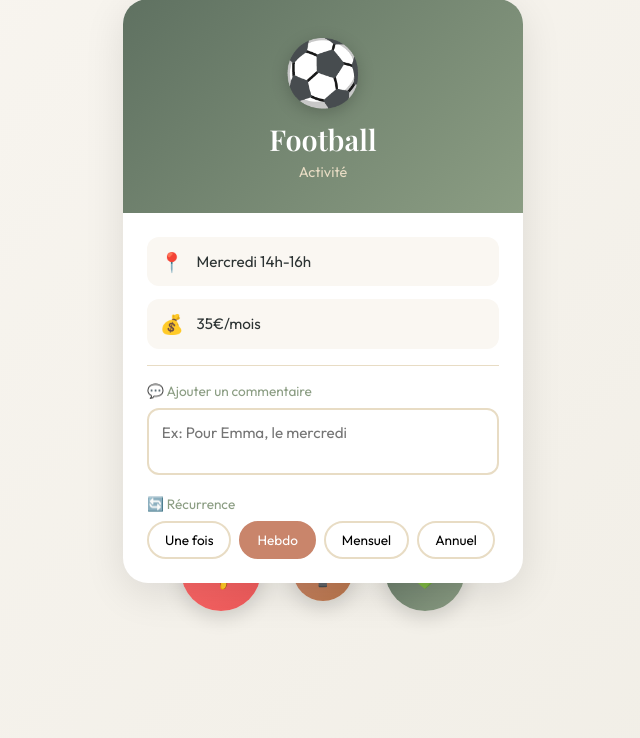
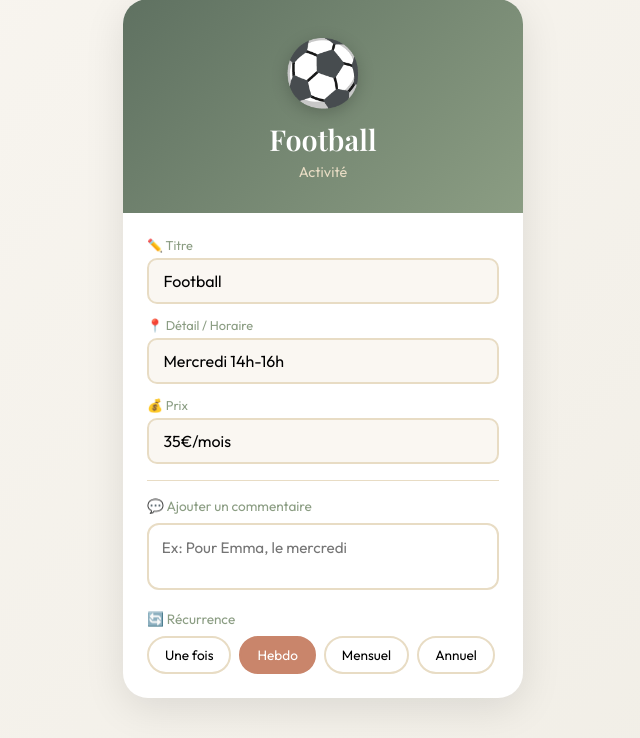
Before and after one commit to manikaek-hub/familyflow-complete, a Flask app: page / in a window 1280 px wide. Shown: the part 347-1085 px from the top of the page, without its empty margins (317-957 px from the left). Run offline with Flask 3, Linux system fonts and the light colour scheme; some web fonts are replaced.

Commit message:
Update index.html

```diff
--- a/templates/index.html
+++ b/templates/index.html
@@ -221,6 +221,35 @@
 
         .card-detail-icon {
             font-size: 1.2rem;
+        }
+
+        /* EDITABLE FIELDS */
+        .edit-field {
+            margin-bottom: 0.8rem;
+        }
+
+        .edit-label {
+            display: block;
+            font-size: 0.8rem;
+            color: var(--sage);
+            margin-bottom: 0.3rem;
+        }
+
+        .edit-input {
+            width: 100%;
+            padding: 0.7rem 0.9rem;
+            border: 2px solid var(--sand);
+            border-radius: 10px;
+            font-family: 'Outfit', sans-serif;
+            font-size: 1rem;
+            background: var(--cream);
+            transition: all 0.3s;
+        }
+
+        .edit-input:focus {
+            outline: none;
+            border-color: var(--forest);
+            background: var(--white);
         }
 
         /* COMMENT FIELD */
@@ -1358,16 +1387,18 @@
                     <div class="card-category">${card.category}</div>
                 </div>
                 <div class="card-body">
-                    <div class="card-detail">
-                        <span class="card-detail-icon">📍</span>
-                        <span>${card.detail}</span>
-                    </div>
-                    ${card.price ? `
-                    <div class="card-detail">
-                        <span class="card-detail-icon">💰</span>
-                        <span>${card.price}</span>
-                    </div>
-                    ` : ''}
+                    <div class="edit-field">
+                        <label class="edit-label">✏️ Titre</label>
+                        <input type="text" class="edit-input" id="editTitle" value="${card.title}">
+                    </div>
+                    <div class="edit-field">
+                        <label class="edit-label">📍 Détail / Horaire</label>
+                        <input type="text" class="edit-input" id="editDetail" value="${card.detail}">
+                    </div>
+                    <div class="edit-field">
+                        <label class="edit-label">💰 Prix</label>
+                        <input type="text" class="edit-input" id="editPrice" value="${card.price || ''}" placeholder="Ex: 35€/mois">
+                    </div>
 
                     <div class="comment-section">
                         <div class="comment-label">💬 Ajouter un commentaire</div>
@@ -1408,7 +1439,7 @@
             let isDragging = false;
 
             const onStart = (e) => {
-                if (e.target.tagName === 'TEXTAREA' || e.target.tagName === 'BUTTON') return;
+                if (e.target.tagName === 'TEXTAREA' || e.target.tagName === 'BUTTON' || e.target.tagName === 'INPUT') return;
                 isDragging = true;
                 startX = e.type === 'mousedown' ? e.clientX : e.touches[0].clientX;
                 card.style.transition = 'none';
@@ -1463,10 +1494,21 @@
 
         function accept() {
             const card = data.cards[currentCardIndex];
+            const editedTitle = document.getElementById('editTitle')?.value || card.title;
+            const editedDetail = document.getElementById('editDetail')?.value || card.detail;
+            const editedPrice = document.getElementById('editPrice')?.value || card.price;
             const comment = document.getElementById('cardComment')?.value || '';
             const freq = document.querySelector('.freq-btn.active')?.dataset.freq || 'weekly';
 
-            const item = { ...card, comment, frequency: freq, addedAt: new Date().toISOString() };
+            const item = {
+                ...card,
+                title: editedTitle,
+                detail: editedDetail,
+                price: editedPrice,
+                comment,
+                frequency: freq,
+                addedAt: new Date().toISOString()
+            };
 
             if (card.category === 'Activité') {
                 data.activities.push(item);
```
